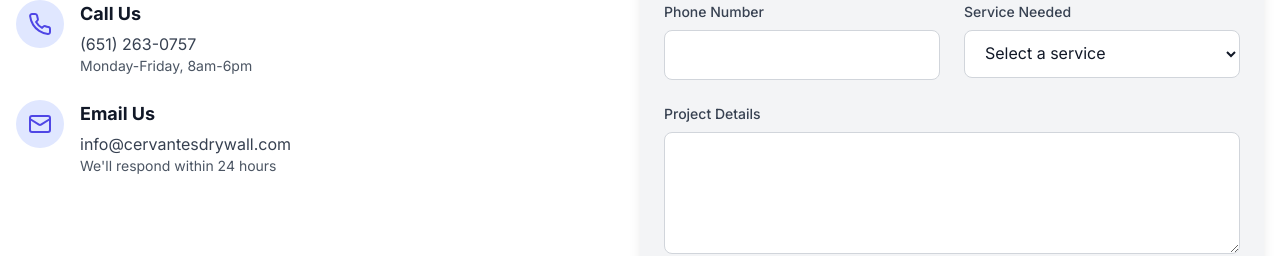
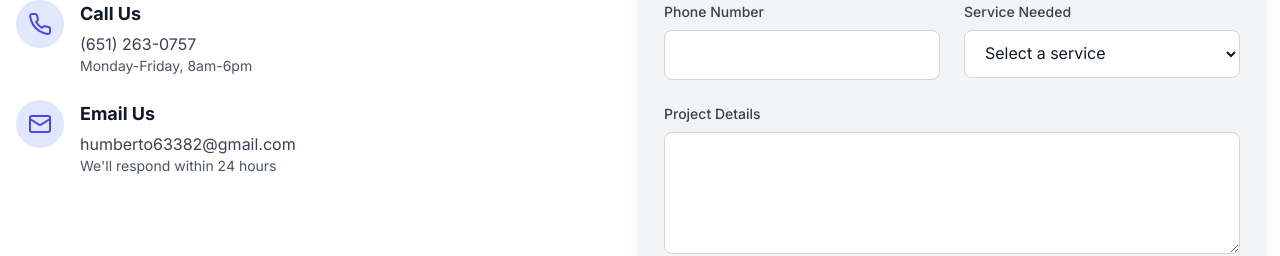
Before and after one commit to camorena/Cervantes, a React (Create React App) app: page / in a window 1280 px wide. Shown: the part 5197-5453 px from the top of the page. Built offline with nearby package versions, Linux system fonts and the light colour scheme; no server answers.

Commit message:
Update email address

```diff
--- a/src/components/ContactSection.jsx
+++ b/src/components/ContactSection.jsx
@@ -64,7 +64,7 @@ const ContactSection = ({ darkMode }) => {
                       className={`${
                         darkMode ? 'text-gray-300' : 'text-gray-700'
                       }`}>
-                      info@cervantesdrywall.com
+                      humberto63382@gmail.com
                     </p>
                     <p
                       className={`text-sm ${
```
